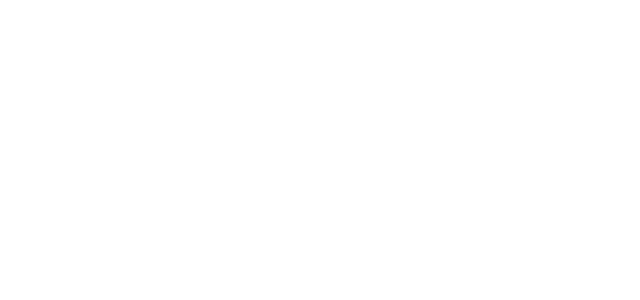
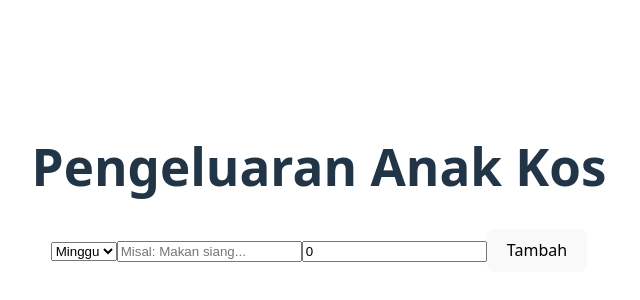
Before and after one commit to olostevenpanggabean/32-pbk-uts--233510828, a Vue app: page / in a window 1280 px wide. Shown: the part 212-512 px from the top of the page, without its empty margins (321-961 px from the left). Built offline with nearby package versions, Linux system fonts and the light colour scheme.

Commit message:
feat(ui): create base template with input controls

```diff
--- a/src/components/utspart2.vue
+++ b/src/components/utspart2.vue
@@ -65,6 +65,26 @@
 </script>
 
 <template>
+    <div class="expense-tracker">
+    <h1>Pengeluaran Anak Kos</h1>
+
+    <div class="controls">
+      <select v-model="selectedDay">
+        <option v-for="day in days" :value="day">{{ day }}</option>
+      </select>
+      <input
+        v-model="newExpense.text"
+        placeholder="Misal: Makan siang..."
+        @keyup.enter="addExpense"
+      >
+      <input
+        v-model.number="newExpense.amount"
+        type="number"
+        placeholder="Rp"
+      >
+      <button @click="addExpense">Tambah</button>
+    </div>
+    </div>
 
 </template>
 
```
